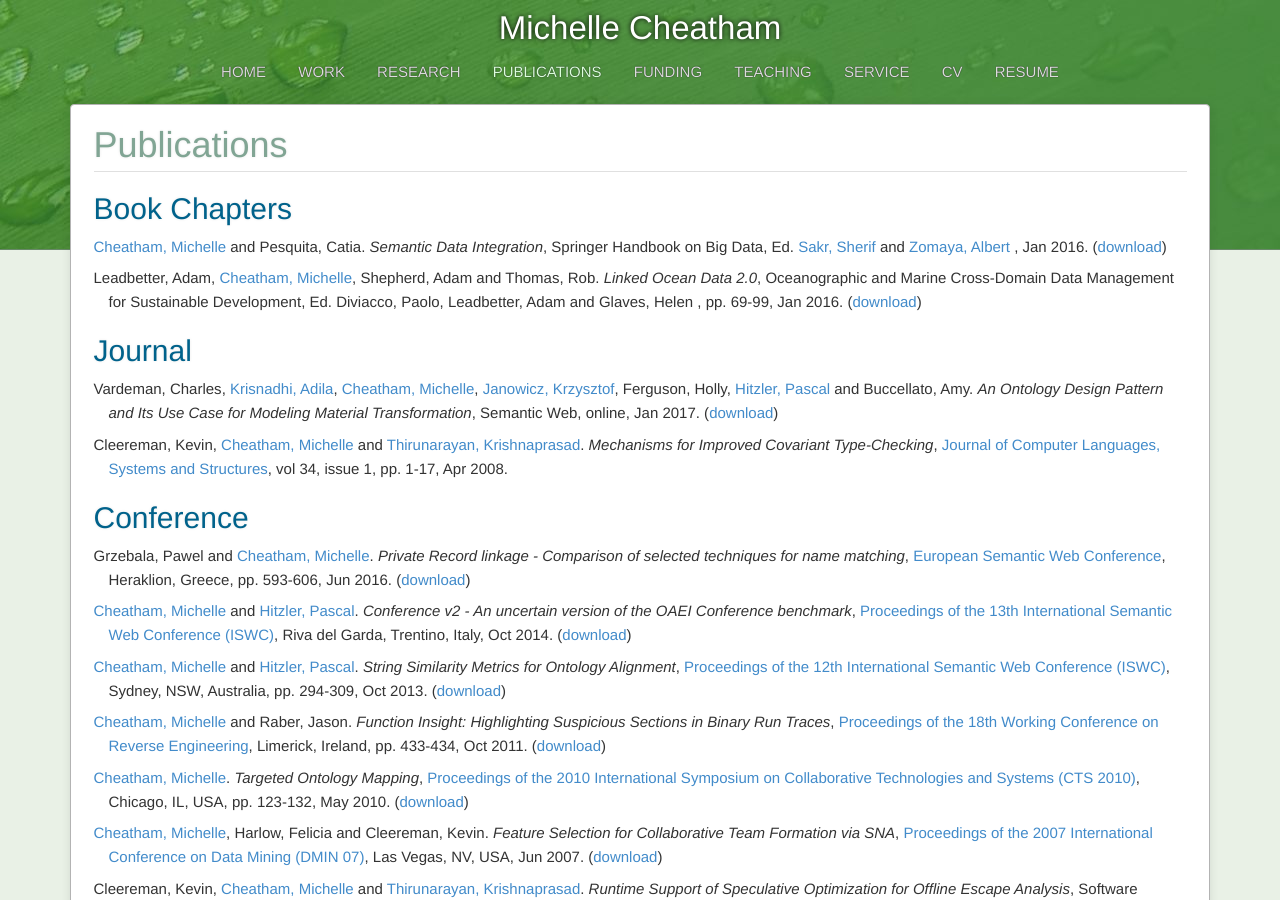
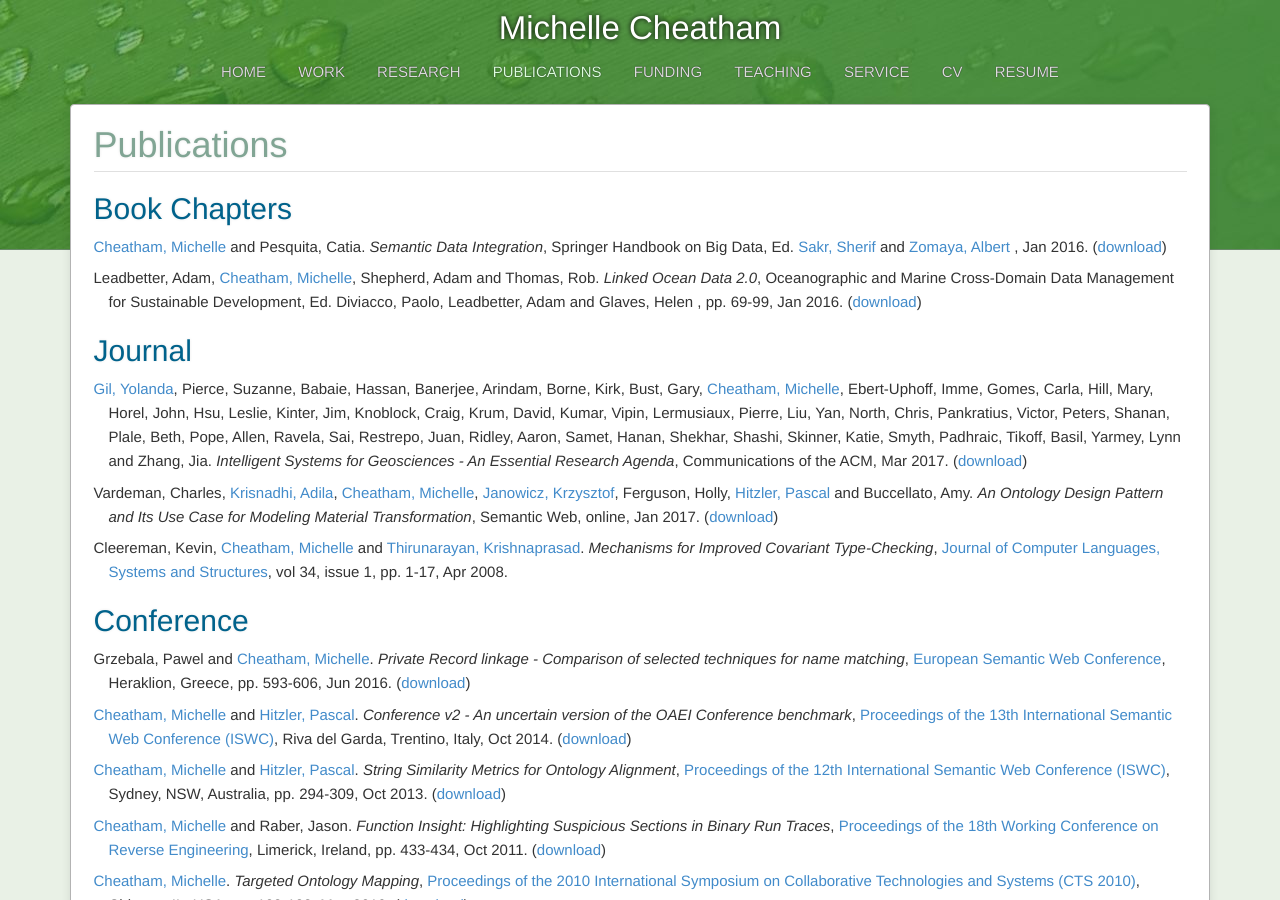
Before and after one commit to mcheatham/mcheatham.github.io, a Jekyll site: the page built from publications.md, in a window 1280 px wide and 900 px high. Built offline with Jekyll 4.4.1, drawn with Linux system fonts in a browser that asks for light colours.

Commit message:
Added Intelligent Systems for Geoscience CACM paper

```diff
--- a/_data/papers.yaml
+++ b/_data/papers.yaml
@@ -1,4 +1,45 @@
 # listed in reverse order by date
+- title: Intelligent Systems for Geosciences - An Essential Research Agenda
+  authors:
+    - ygil
+    - spierce
+    - hbabaie
+    - abanerjee
+    - kborne
+    - gbust
+    - mcheatham
+    - iebert-uphoff
+    - cgomes
+    - mhill
+    - jhorel
+    - lhsu
+    - jkinter
+    - cknoblock
+    - dkrum
+    - vkumar
+    - plermusiaux
+    - yliu
+    - cnorth
+    - vpankratius
+    - speters
+    - bplale
+    - apope
+    - sravela
+    - jrestrepo
+    - aridley
+    - hsamet
+    - sshekhar
+    - kskinner
+    - psmyth
+    - btikoff
+    - lyarmey
+    - jzhang
+  publication: Communications of the ACM
+  date: 2017-03-11
+  download: intelligent-systems-for-geosciences.pdf
+  type: journal
+  keywords: domain-specific
+
 - title: An Ontology Design Pattern for Microblog Entries
   authors:
     - cshimizu
--- a/_data/people.yaml
+++ b/_data/people.yaml
@@ -3,6 +3,135 @@ mcheatham:
   middle: Andreen
   last: Cheatham
   homepage: michellecheatham.com
+
+ygil:
+  first: Yolanda
+  last: Gil
+  homepage: www.isi.edu/~gil/
+
+spierce:
+  first: Suzanne
+  last: Pierce
+
+hbabaie:
+  first: Hassan
+  last: Babaie
+
+abanerjee:
+  first: Arindam
+  last: Banerjee
+
+kborne:
+  first: Kirk
+  last: Borne
+
+gbust:
+  first: Gary
+  last: Bust
+
+iebert-uphoff:
+  first: Imme
+  last: Ebert-Uphoff
+
+cgomes:
+  first: Carla
+  last: Gomes
+
+mhill:
+  first: Mary
+  last: Hill
+
+jhorel:
+  first: John
+  last: Horel
+
+lhsu:
+  first: Leslie
+  last: Hsu
+
+jkinter:
+  first: Jim
+  last: Kinter
+
+cknoblock:
+  first: Craig
+  last: Knoblock
+
+dkrum:
+  first: David
+  last: Krum
+
+vkumar:
+  first: Vipin
+  last: Kumar
+
+plermusiaux:
+  first: Pierre
+  last: Lermusiaux
+
+yliu:
+  first: Yan
+  last: Liu
+
+cnorth:
+  first: Chris
+  last: North
+
+vpankratius:
+  first: Victor
+  last: Pankratius
+
+speters:
+  first: Shanan
+  last: Peters
+
+bplale:
+  first: Beth
+  last: Plale
+
+apope:
+  first: Allen
+  last: Pope
+
+sravela:
+  first: Sai
+  last: Ravela
+
+jrestrepo:
+  first: Juan
+  last: Restrepo
+
+aridley:
+  first: Aaron
+  last: Ridley
+
+hsamet:
+  first: Hanan
+  last: Samet
+
+sshekhar:
+  first: Shashi
+  last: Shekhar
+
+kskinner:
+  first: Katie
+  last: Skinner
+
+psmyth:
+  first: Padhraic
+  last: Smyth
+
+btikoff:
+  first: Basil
+  last: Tikoff
+
+lyarmey:
+  first: Lynn
+  last: Yarmey
+
+jzhang:
+  first: Jia
+  last: Zhang
 
 nkarima:
   first: Nazifa
```
Also changed, not shown: 1 other file.
